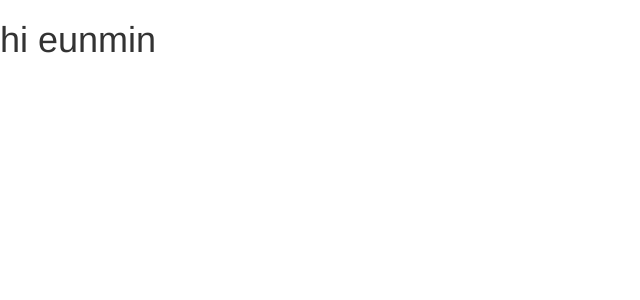
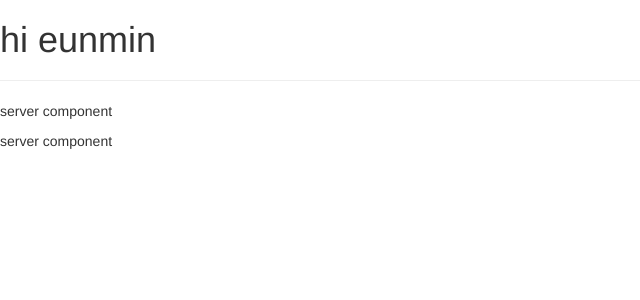
Before and after one commit to babyazalea/my-first-angular, an Angular app: page / in a window 1280 px wide. Shown: the top 300 px of the page, without its empty margins (0-640 px from the left). Built offline with nearby package versions, Linux system fonts and the light colour scheme.

Commit message:
CLI로 Component 만들기

```diff
--- a/src/app/app.component.html
+++ b/src/app/app.component.html
@@ -1 +1,3 @@
 <h1>hi eunmin</h1>
+<hr />
+<app-servers></app-servers>
--- a/src/app/app.module.ts
+++ b/src/app/app.module.ts
@@ -3,9 +3,10 @@
 
 import { AppComponent } from './app.component';
 import { ServerComponent } from './server/server.component';
+import { ServersComponent } from './servers/servers.component';
 
 @NgModule({
-  declarations: [AppComponent, ServerComponent],
+  declarations: [AppComponent, ServerComponent, ServersComponent],
   imports: [BrowserModule],
   providers: [],
   bootstrap: [AppComponent],
--- /dev/null
+++ b/src/app/servers/servers.component.html
@@ -0,0 +1 @@
+<app-server></app-server> <app-server></app-server>
--- /dev/null
+++ b/src/app/servers/servers.component.ts
@@ -0,0 +1,15 @@
+import { Component, OnInit } from '@angular/core';
+
+@Component({
+  selector: 'app-servers',
+  templateUrl: './servers.component.html',
+  styleUrls: ['./servers.component.css']
+})
+export class ServersComponent implements OnInit {
+
+  constructor() { }
+
+  ngOnInit(): void {
+  }
+
+}
```
Also changed, not shown: src/app/servers/servers.component.css (added).
